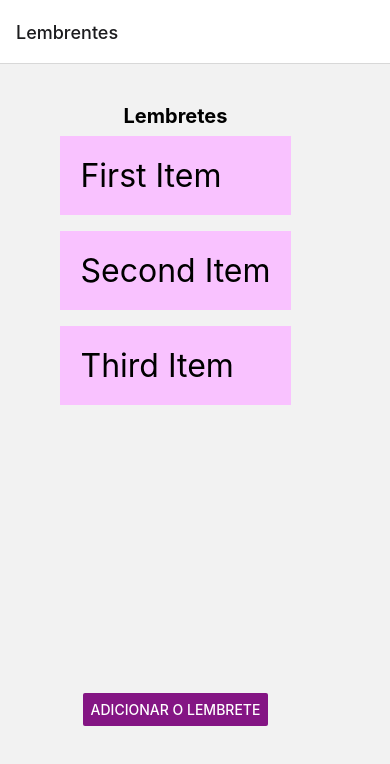
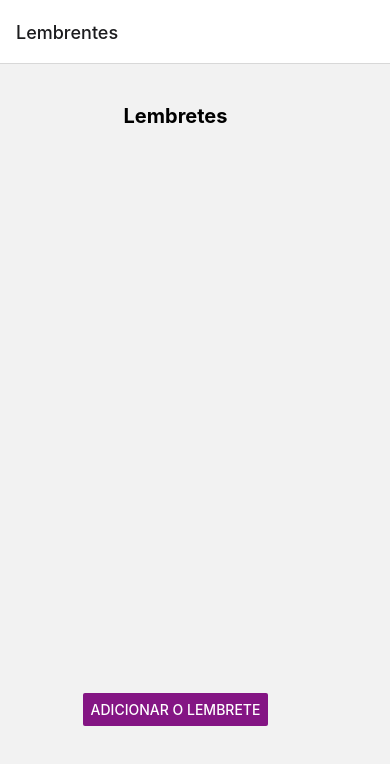
Before and after one commit to janildesfilgueira/app-agenda-bebe, a React Native app in the folder app-agenda-bebe/: screen /TelaPrincipal in a window 390 px wide. Shown: the top 764 px of the page. Built offline with nearby package versions, Linux system fonts and the light colour scheme.

Commit message:
adicionar os dados no flatList

```diff
--- a/app-agenda-bebe/componentes/ListaAlerta/ViewItem.tsx
+++ b/app-agenda-bebe/componentes/ListaAlerta/ViewItem.tsx
@@ -5,11 +5,12 @@ import {
   StyleSheet
 } from 'react-native';
 
-type ItemProps = {title: string};
+type ItemProps = {hora: Date, atividade: string};
 
-const ViewItem = ({title}: ItemProps) => (
+const ViewItem = ({hora, atividade}: ItemProps) => (
   <View style={styles.item}>
-    <Text style={styles.title}>{title}</Text>
+    <Text style={styles.title}>Hora: {hora == undefined ? hora.getHours().toString() : ""}</Text>
+    <Text style={styles.title}>Atividade: {atividade}</Text>
   </View>
 );
 
--- a/app-agenda-bebe/componentes/ListaAlerta/ViewLista.tsx
+++ b/app-agenda-bebe/componentes/ListaAlerta/ViewLista.tsx
@@ -1,4 +1,4 @@
-import React from 'react';
+import React, { useEffect, useState } from 'react';
 import {
   SafeAreaView,
   FlatList,
@@ -6,32 +6,35 @@ import {
   StatusBar,
 } from 'react-native';
 import ViewItem from './ViewItem';
-
-const DATA = [
-  {
-    id: 'bd7acbea-c1b1-46c2-aed5-3ad53abb28ba',
-    title: 'First Item',
-  },
-  {
-    id: '3ac68afc-c605-48d3-a4f8-fbd91aa97f63',
-    title: 'Second Item',
-  },
-  {
-    id: '58694a0f-3da1-471f-bd96-145571e29d72',
-    title: 'Third Item',
-  },
-];
+import { useIsFocused } from '@react-navigation/native';
+import { GestorAlarme } from '../../asyncStorage/api/gestorAlarme';
 
 const ViewLista = () => {
 
-  //        gestorAlarme.listarAlarme().then((lista) => console.log(lista))
+  const [listaAlerta, setListaAlerta] = useState([])
+  const isFocused = useIsFocused();
+
+  useEffect(() => {
+    const gestorAlarme = new GestorAlarme()
+
+    gestorAlarme.listarAlarme().then((lista) => setListaAlerta(lista))
+
+    console.log("listaAlerta", listaAlerta)
+  }, [isFocused]);
+
+  const indentificacaoChave = item => {
+    return item.codigo
+  }
 
   return (
     <SafeAreaView style={styles.container}>
       <FlatList
-        data={DATA}
-        renderItem={({item}) => <ViewItem title={item.title} />}
-        keyExtractor={item => item.id}
+        data={listaAlerta}
+        renderItem={({item}) => <ViewItem
+        hora={item.hora}
+        atividade={item.atividade}
+        />}
+        keyExtractor={indentificacaoChave}
       />
     </SafeAreaView>
   );
```
